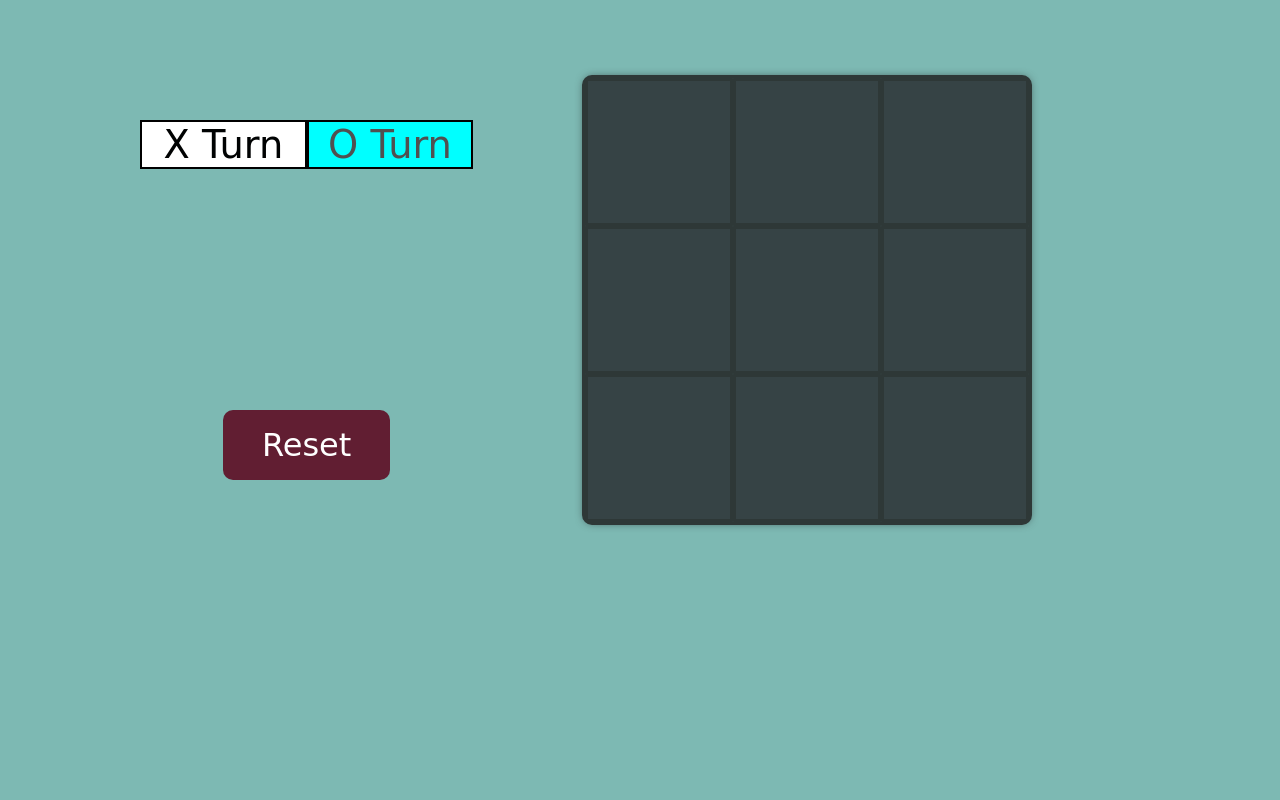
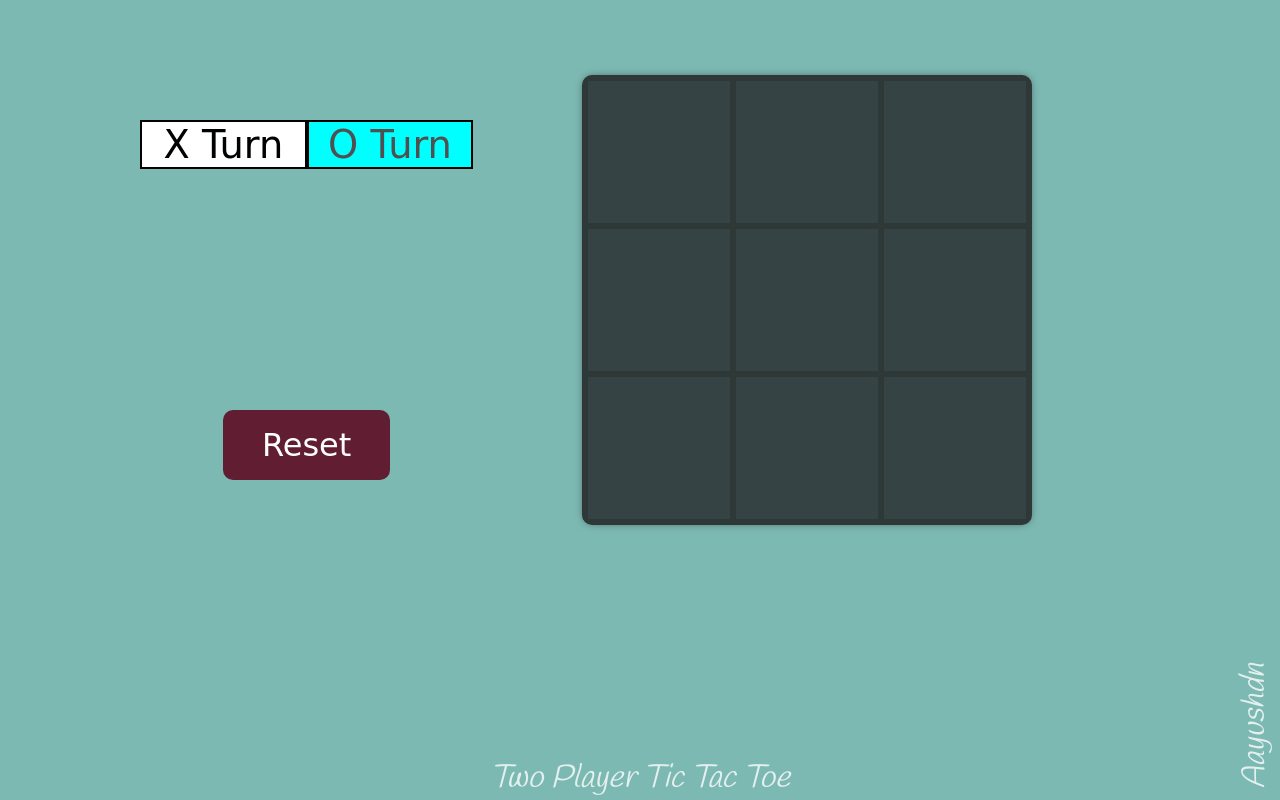
Before and after one commit to Aayushdn/TicTacToe, a plain HTML site: page index.html in a window 1280 px wide. Drawn offline with Linux system fonts and the light colour scheme; a web font is replaced by a local one.

Commit message:
small basic changes

```diff
--- a/assets/css/style.css
+++ b/assets/css/style.css
@@ -1,4 +1,5 @@
 @import url('https://fonts.googleapis.com/css2?family=Sniglet:wght@400;600;800&display=swap');
+@import url('https://fonts.googleapis.com/css2?family=Handlee&display=swap');
 *{
   margin: 0;
   padding: 0;
@@ -127,7 +128,26 @@ body{
   cursor: pointer;
 }
 
-@media screen and (max-width:600px) {
+.foot1 , .foot2{
+  position: absolute;
+  font-family: 'Handlee', cursive;
+  font-size: 2rem;
+  color: rgba(255, 255, 255, 0.781);
+  font-style: italic;
+}
+
+.foot1{
+  bottom: 0;
+}
+
+.foot2{
+  right: -100px;
+  bottom: -10px;
+  transform: rotate(270deg);
+  transform-origin: 0;
+}
+
+@media screen and (max-width:800px) {
     .board{
         width: 300px;
         height: 300px;
--- a/index.html
+++ b/index.html
@@ -6,7 +6,7 @@
     <meta http-equiv="X-UA-Compatible" content="IE=edge">
     <meta name="viewport" content="width=device-width, initial-scale=1.0">
     <link rel="stylesheet" href="./assets/css/style.css">
-    <title>Tic Tac Toe Krishna</title>
+    <title>Tic Tac Toe 🙏 Parthasarathi 🙏 Aayushdn </title>
 </head>
 
 <body>
@@ -42,6 +42,8 @@
                 </button>
             </div>
         </div>
+        <p class="foot1">Two Player Tic Tac Toe</p>
+        <p class="foot2">Aayushdn</p>
     </div>
 </body>
 <script src="./assets/js/logic.js"></script>
```
